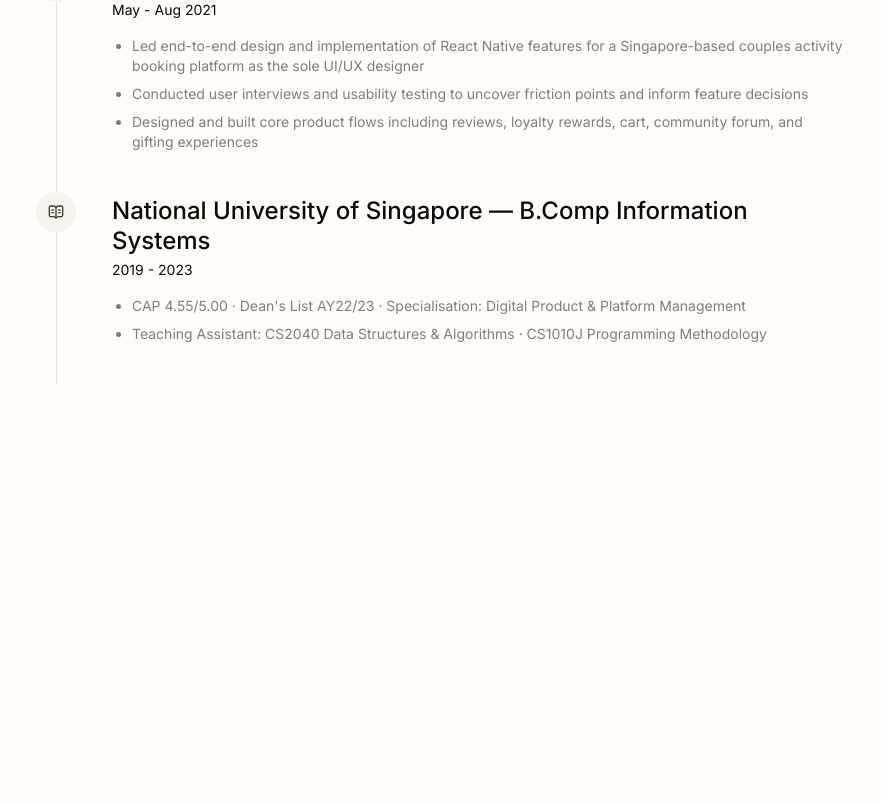
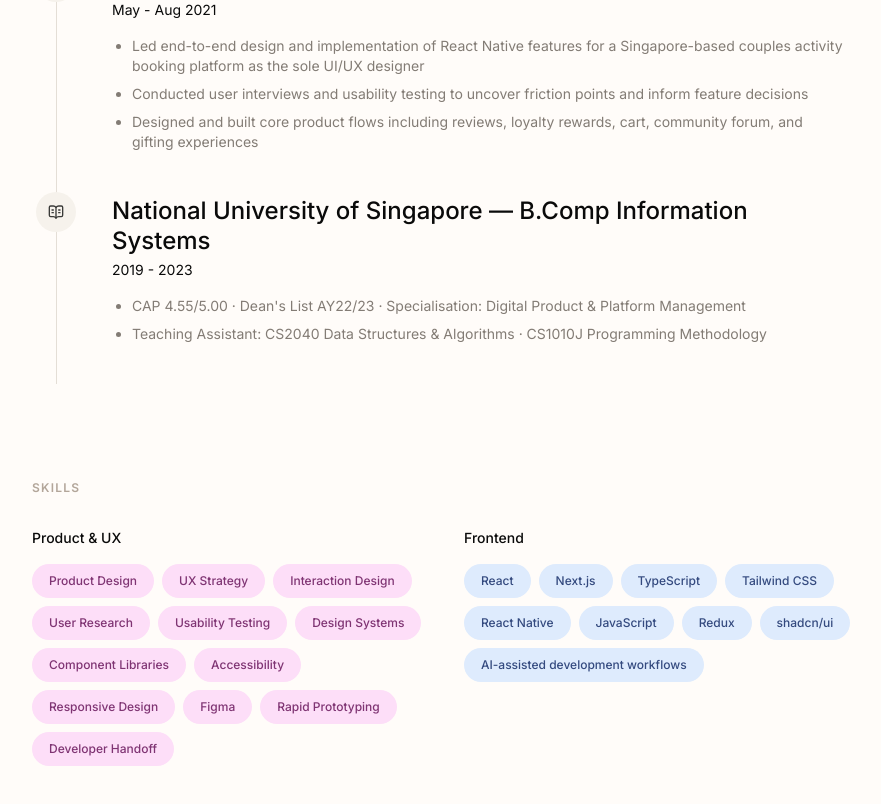
Before and after one commit to michelavieri/michela-portfolio-2026, a Next.js app: page / in a window 1280 px wide. Shown: the part 3790-4594 px from the top of the page, without its empty margins (320-1201 px from the left). Before the commit the page ends 4222 px from the top, so only its background shows below. Built offline with nearby package versions, Linux system fonts and the light colour scheme.

Commit message:
feat: skills section

```diff
--- a/app/(main)/page.tsx
+++ b/app/(main)/page.tsx
@@ -1,5 +1,6 @@
 import { ExperiencesSection } from "@/components/sections/ExperiencesSection";
 import { HeroSection } from "@/components/sections/HeroSection";
+import { SkillsSection } from "@/components/sections/SkillsSection";
 import { WorkSection } from "@/components/sections/WorkSection";
 
 export default function Home() {
@@ -8,7 +9,7 @@ export default function Home() {
       <section id="intro"><HeroSection /></section>
       <section id="work"><WorkSection /></section>
       <section id="experiences"><ExperiencesSection /></section>
-      <section id="skills"></section>
+      <section id="skills"><SkillsSection /></section>
       <section id="resume"></section>
       <section id="contact"></section>
     </div>
--- a/components/common/Tags.tsx
+++ b/components/common/Tags.tsx
@@ -2,14 +2,42 @@
 import { Badge } from '@/components/ui/badge';
 import { colorMap } from '@/lib/utils';
 import clsx from 'clsx';
+
+type TagColor = keyof typeof colorMap;
+
 interface TagsProps {
     tags: string[];
+    color?: TagColor;
 }
-export function Tags({ tags }: TagsProps) {
+
+function getTagColor(tag: string, color?: TagColor) {
+    if (color) {
+        return color;
+    }
+
+    if (tag === 'UI/UX Design') {
+        return 'pink';
+    }
+
+    if (tag === 'Web Development') {
+        return 'blue';
+    }
+
+    if (tag === 'Case Study') {
+        return 'purple';
+    }
+
+    return 'beige';
+}
+
+export function Tags({ tags, color }: TagsProps) {
     return (
         <div className="flex flex-wrap gap-2 mt-4">
             {tags.map((tag) => (
-                <Badge key={tag} className={clsx(colorMap[tag === 'UI/UX Design' ? "pink" : tag === "Web Development" ? "blue" : tag === "Case Study" ? "purple" : "beige"], 'p-4')}>
+                <Badge
+                    key={tag}
+                    className={clsx(colorMap[getTagColor(tag, color)], 'p-4')}
+                >
                     {tag}
                 </Badge>
             ))}
--- /dev/null
+++ b/components/sections/SkillsSection.tsx
@@ -0,0 +1,39 @@
+'use client';
+
+import { skillGroups } from "@/data/skillgroups";
+import { SectionLabel } from "../common/SectionLabel";
+import { Tags } from "../common/Tags";
+
+const skillGroupColors = {
+    'Product & UX': 'pink',
+    Frontend: 'blue',
+} as const;
+
+function getSkillGroupColor(title: string) {
+    if (title in skillGroupColors) {
+        return skillGroupColors[title as keyof typeof skillGroupColors];
+    }
+}
+
+export function SkillsSection() {
+    return (
+        <div className="px-0 md:px-12 py-12">
+            <SectionLabel label="Skills" />
+
+            <div className="grid gap-8 md:grid-cols-2">
+                {skillGroups.map((group) => (
+                    <div key={group.title}>
+                        <h3 className="text-sm font-medium mb-3">
+                            {group.title}
+                        </h3>
+
+                        <Tags
+                            tags={group.skills}
+                            color={getSkillGroupColor(group.title)}
+                        />
+                    </div>
+                ))}
+            </div>
+        </div>
+    );
+}
--- /dev/null
+++ b/data/skillgroups.ts
@@ -0,0 +1,33 @@
+export const skillGroups = [
+  {
+    title: 'Product & UX',
+    skills: [
+      'Product Design',
+      'UX Strategy',
+      'Interaction Design',
+      'User Research',
+      'Usability Testing',
+      'Design Systems',
+      'Component Libraries',
+      'Accessibility',
+      'Responsive Design',
+      'Figma',
+      'Rapid Prototyping',
+      'Developer Handoff',
+    ],
+  },
+  {
+    title: 'Frontend',
+    skills: [
+      'React',
+      'Next.js',
+      'TypeScript',
+      'Tailwind CSS',
+      'React Native',
+      'JavaScript',
+      'Redux',
+      'shadcn/ui',
+      'AI-assisted development workflows',
+    ],
+  },
+];
```
